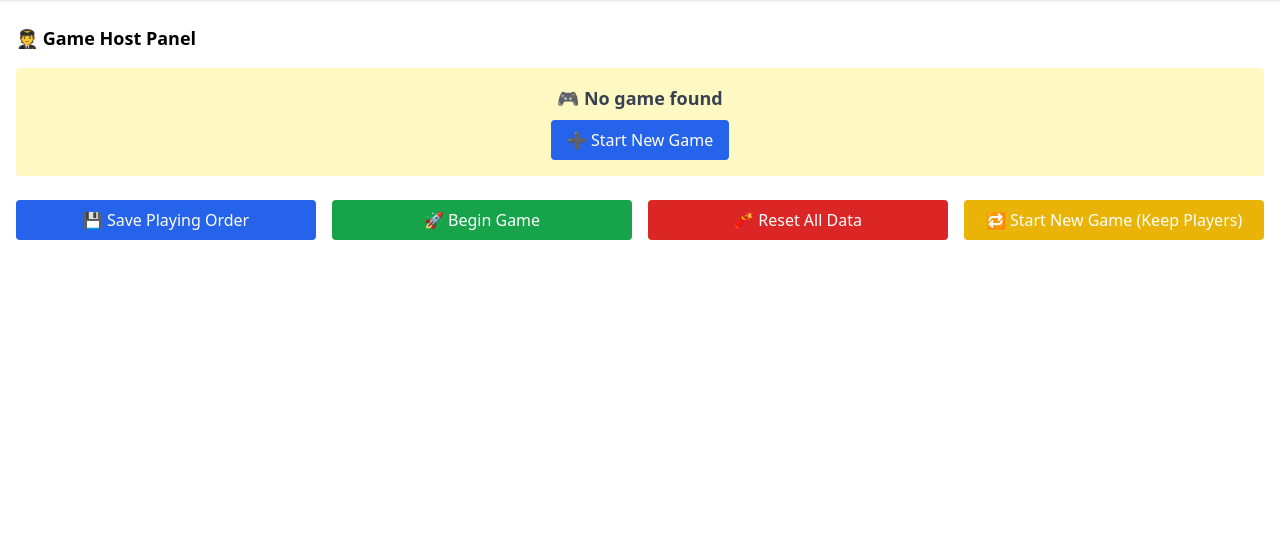
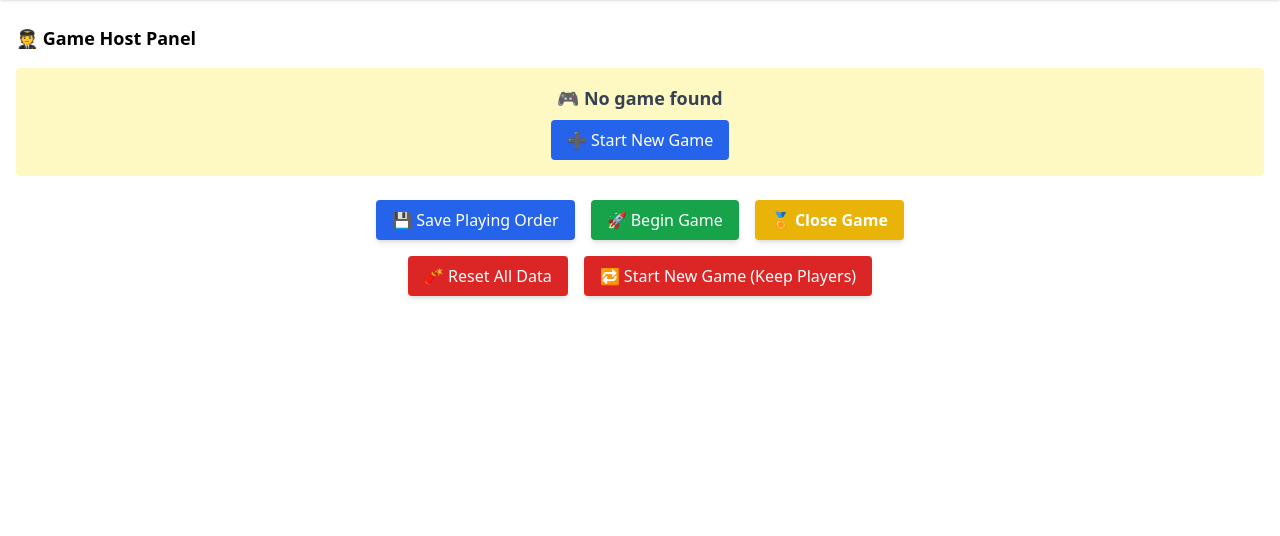
Before and after one commit to zillionart/zouk-game, a FastAPI app: page /host in a window 1280 px wide. Shown: the part 100-636 px from the top of the page. Run offline with FastAPI, Linux system fonts and the light colour scheme; data that the repository does not hold is empty; some libraries are stand-ins or nearby versions.

Commit message:
Setout buttons in two rows

```diff
--- a/app/templates/host.html
+++ b/app/templates/host.html
@@ -44,23 +44,45 @@
     {% endfor %}
 </ul>
 
-<div class="mt-6 grid grid-cols-1 sm:grid-cols-2 lg:grid-cols-4 gap-4">
-    <form method="post" action="/host/reorder">
-        <button type="submit" class="bg-blue-600 text-white px-4 py-2 rounded w-full">💾 Save Playing Order</button>
-    </form>
+<!-- BUTTON GRID -->
+<div class="flex flex-col items-center mt-6 space-y-4">
 
-    <form method="post" action="/game/start">
-        <button type="submit" class="bg-green-600 text-white px-4 py-2 rounded w-full">🚀 Begin Game</button>
-    </form>
+    <!-- Top row buttons -->
+    <div class="flex space-x-4">
+      <form action="/host/save-order" method="post">
+        <button type="submit" class="bg-blue-600 hover:bg-blue-700 text-white px-4 py-2 rounded shadow-md">
+          💾 Save Playing Order
+        </button>
+      </form>
 
-    <form method="post" action="/reset-db">
-        <button type="submit" class="bg-red-600 text-white px-4 py-2 rounded w-full">🧨 Reset All Data</button>
-    </form>
+      <form action="/game/start" method="post">
+        <button type="submit" class="bg-green-600 hover:bg-green-700 text-white px-4 py-2 rounded shadow-md">
+          🚀 Begin Game
+        </button>
+      </form>
 
-    <form method="post" action="/reset-game">
-        <button type="submit" class="bg-yellow-500 text-white px-4 py-2 rounded w-full">🔁 Start New Game (Keep
-            Players)</button>
-    </form>
+      <form action="/game/close" method="post">
+        <button type="submit" class="bg-yellow-500 hover:bg-yellow-600 text-white px-4 py-2 rounded shadow-md font-semibold">
+          🏅 Close Game
+        </button>
+      </form>
+    </div>
+
+    <!-- Bottom row buttons -->
+    <div class="flex space-x-4">
+      <form action="/reset-db" method="post">
+        <button type="submit" class="bg-red-600 hover:bg-red-700 text-white px-4 py-2 rounded shadow-md">
+          🧨 Reset All Data
+        </button>
+      </form>
+
+      <form action="/reset-game" method="post">
+        <button type="submit" class="bg-red-600 hover:bg-red-700 text-white px-4 py-2 rounded shadow-md">
+          🔁 Start New Game (Keep Players)
+        </button>
+      </form>
+    </div>
+
 </div>
 
 {% endblock %}
```
